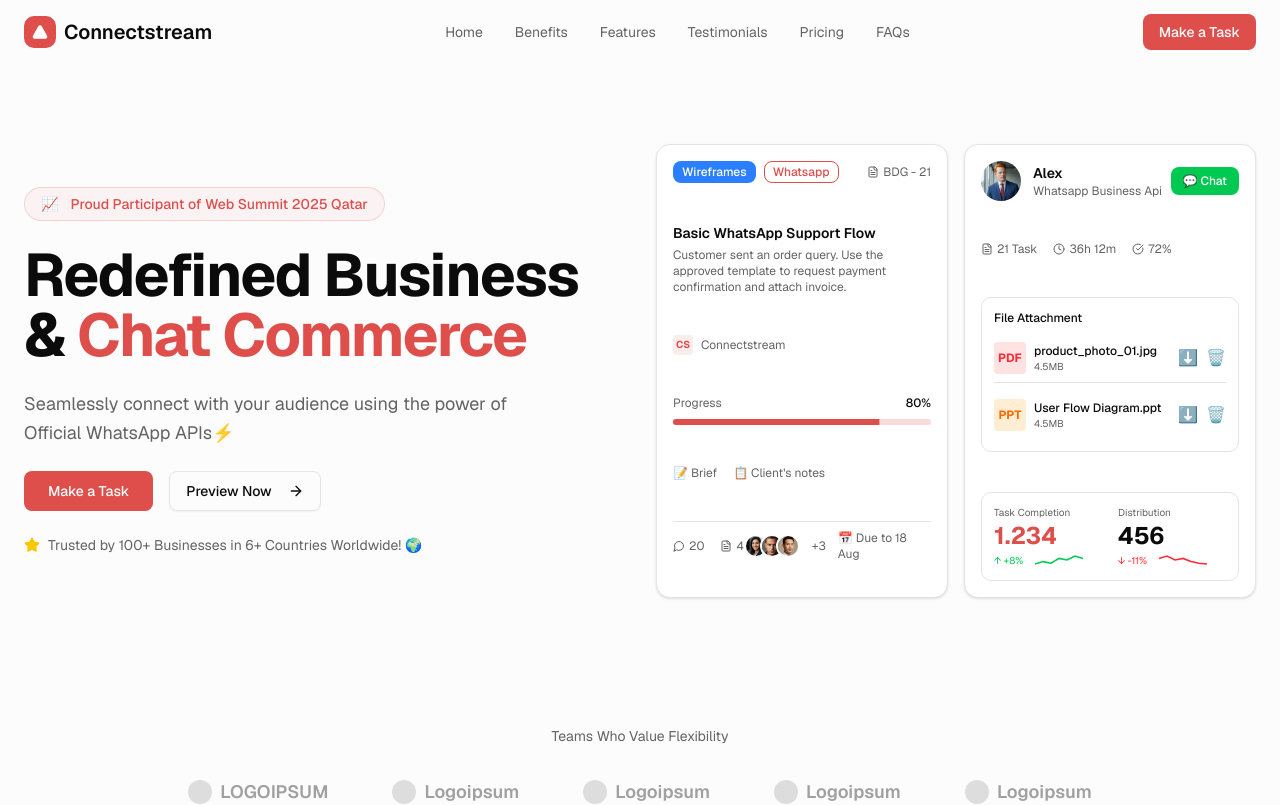
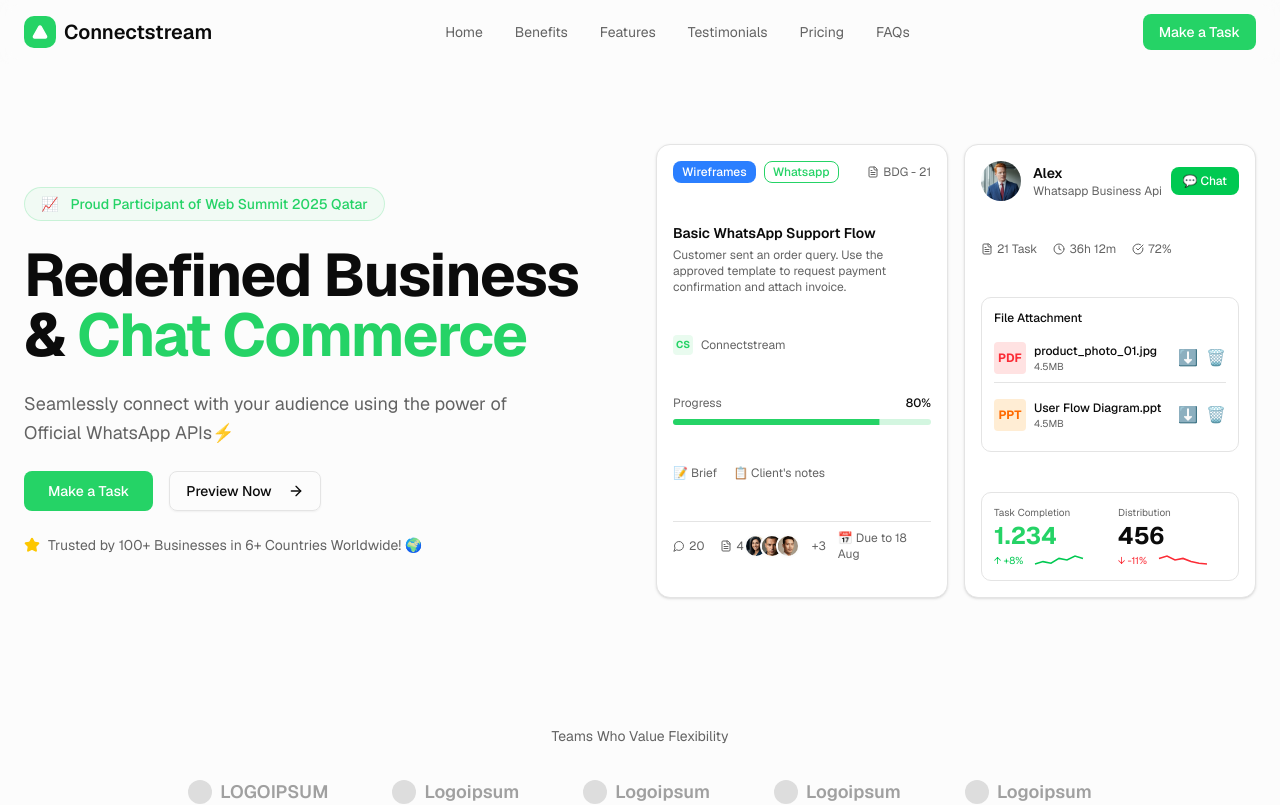
Before and after one commit to anuseraha/stream, a Next.js app: page / in a window 1280 px wide. Shown: the top 805 px of the page. Built offline with nearby package versions, Linux system fonts and the light colour scheme.

Commit message:
Third commit

```diff
--- a/app/globals.css
+++ b/app/globals.css
@@ -10,7 +10,7 @@
   --card-foreground: oklch(0.15 0 0);
   --popover: oklch(1 0 0);
   --popover-foreground: oklch(0.15 0 0);
-  --primary: oklch(0.62 0.18 25);
+  --primary: rgb(37, 211, 102);
   --primary-foreground: oklch(1 0 0);
   --secondary: oklch(0.97 0 0);
   --secondary-foreground: oklch(0.2 0 0);
```
